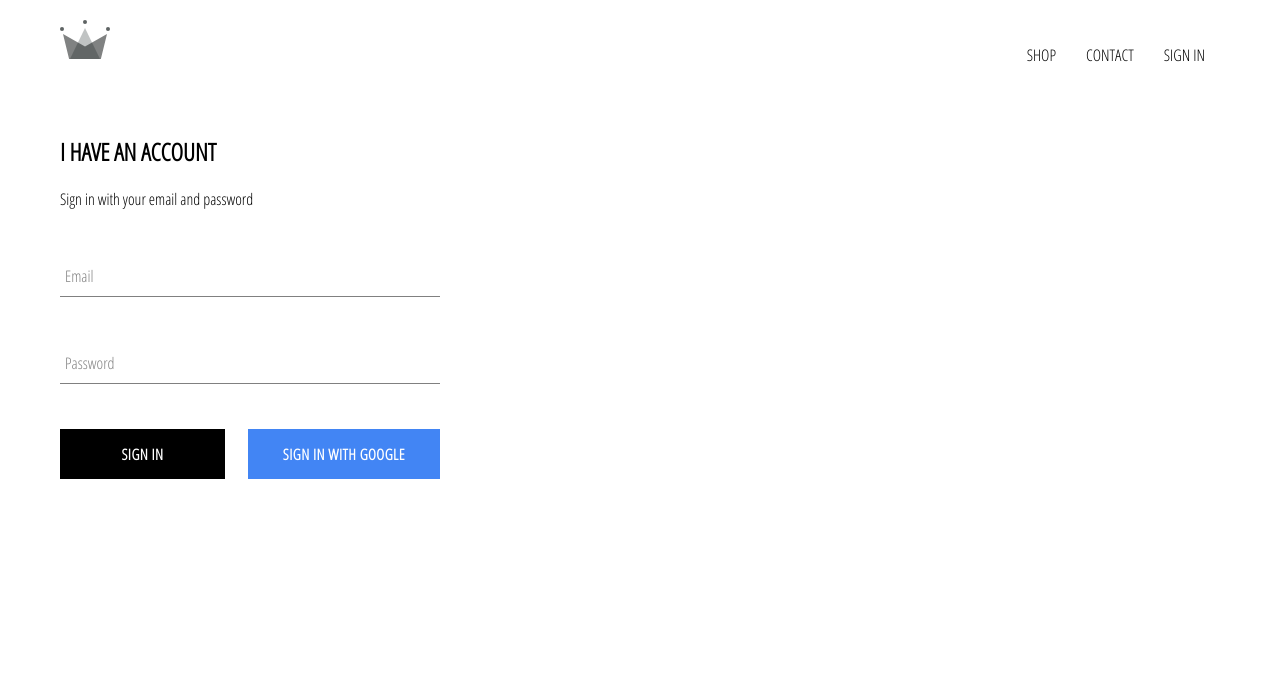
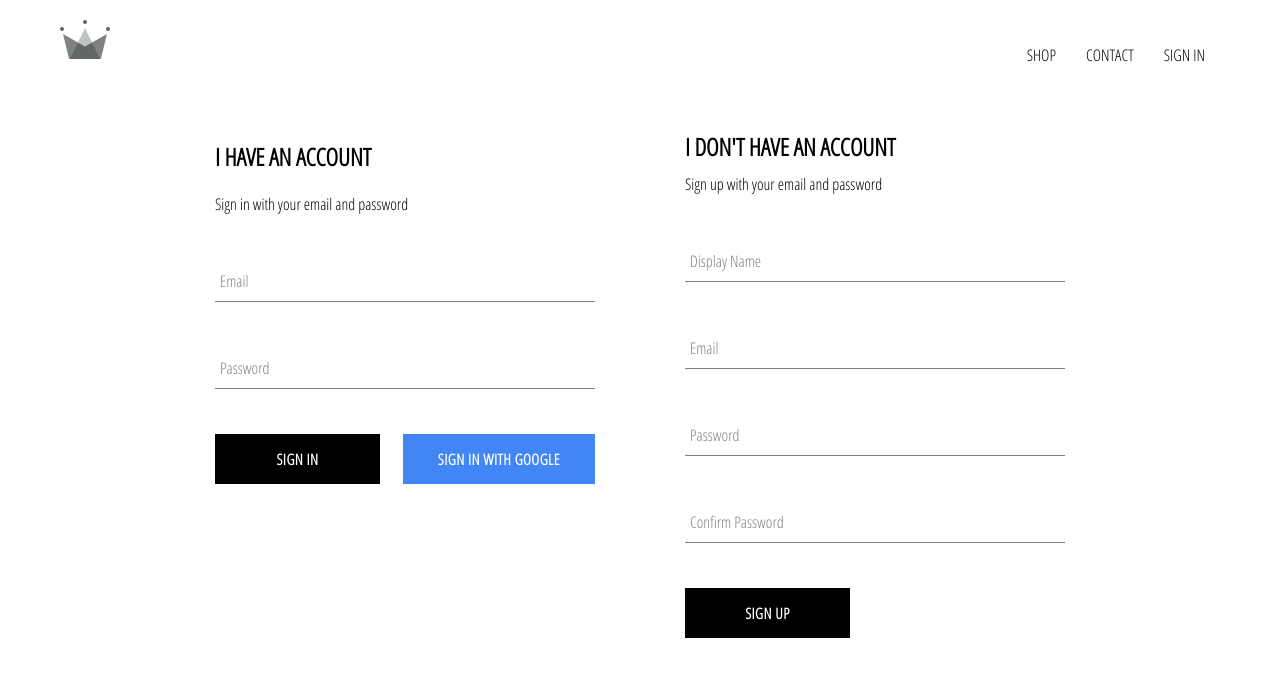
Before and after one commit to IdleScV/crwn-clothing, a React (Create React App) app: page /signin in a window 1280 px wide. Shown: the top 676 px of the page. Built offline with nearby package versions, Linux system fonts and the light colour scheme; no server answers.

Commit message:
Implemented more Firestore + FireAuth
Added signup with email functionality,
User information implmented with firestore
errors: console logs displayName as null even if user is signed in. All other information however, is shown.

```diff
--- a/src/App.js
+++ b/src/App.js
@@ -6,7 +6,7 @@
 import HomePage from './pages/homepage/homepage.component';
 import ShopPage from './pages/shop/shop.component';
 import Header from './components/header/header.component';
-import { auth } from './firebase/firebase.utils';
+import { auth, createUserProfileDocument } from './firebase/firebase.utils';
 
 class App extends React.Component {
 	constructor() {
@@ -17,24 +17,36 @@
 		};
 	}
 
-	unsubscribeFromAuth = null
+	unsubscribeFromAuth = null;
 
 	componentDidMount() {
-		auth.onAuthStateChanged((user) => {
-			this.setState({ currentUser: user });
+		auth.subscribeFromAuth = auth.onAuthStateChanged(async (userAuth) => {
+			if (userAuth) {
+				const userRef = await createUserProfileDocument(userAuth);
 
-			console.log(`user ${user.displayName} is signed in with ${user.email}`);
+				userRef.onSnapshot((snapShot) => {
+					this.setState({
+						currentUser: {
+							id: snapShot.id,
+							...snapShot.data()
+						}
+					});
+				});
+			}
+
+			this.setState({ currentUser: userAuth });
+			await console.log(this.state);
 		});
 	}
 
-	componenetWillUnmount(){
+	componenetWillUnmount() {
 		this.unsubscribeFromAuth();
 	}
 
 	render() {
 		return (
 			<div>
-				<Header currentUser={this.state.currentUser}/>
+				<Header currentUser={this.state.currentUser} />
 				<Switch>
 					<Route exact path="/" component={HomePage} />
 					<Route path="/shop" component={ShopPage} />
--- a/src/components/menu-item/menu-item.component.jsx
+++ b/src/components/menu-item/menu-item.component.jsx
@@ -13,7 +13,7 @@
 		/>
 		<div className="content">
 			<h1 className="title">{title.toUpperCase()}</h1>
-			<spam className="subtitle">SHOP NOW</spam>
+			<span className="subtitle">SHOP NOW</span>
 		</div>
 	</div>
 );
--- /dev/null
+++ b/src/components/sign-up/sign-up.component.jsx
@@ -0,0 +1,90 @@
+import React from 'react';
+import './sign-up.styles.scss';
+
+import FormInput from '../form-input/form-input.component';
+import CustomButton from '../custom-button/custom-button.component';
+
+import { auth, createUserProfileDocument } from '../../firebase/firebase.utils';
+
+class SignUp extends React.Component {
+	constructor() {
+		super();
+
+		this.state = {
+			displayName: '',
+			email: '',
+			password: '',
+			confirmPassword: ''
+		};
+	}
+
+	handleSubmit = async (event) => {
+		event.preventDefault();
+		const { displayName, email, password, confirmPassword } = this.state;
+		//! Checks if password matches
+		if (password !== confirmPassword) {
+			alert(`passwords don't match`);
+			return;
+		}
+
+		try {
+			const { user } = await auth.createUserWithEmailAndPassword(email, password);
+
+			await createUserProfileDocument(user, { displayName });
+
+			this.setState({
+				displayName: '',
+				email: '',
+				password: '',
+				confirmPassword: ''
+			});
+		} catch (error) {
+			console.error(error);
+		}
+	};
+
+	handleChange = (event) => {
+		const { name, value } = event.target;
+		this.setState({ [name]: value });
+	};
+
+	render() {
+		const { displayName, email, password, confirmPassword } = this.state;
+		return (
+			<div className="sign-up">
+				<h2 className="title">I DON'T HAVE AN ACCOUNT</h2>
+				<span>Sign up with your email and password</span>
+				<form className="sign-up-form" onSubmit={this.handleSubmit}>
+					<FormInput
+						type="text"
+						name="displayName"
+						value={displayName}
+						onChange={this.handleChange}
+						label="Display Name"
+						required
+					/>
+					<FormInput type="text" name="email" value={email} onChange={this.handleChange} label="Email" required />
+					<FormInput
+						type="password"
+						name="password"
+						value={password}
+						onChange={this.handleChange}
+						label="Password"
+						required
+					/>
+					<FormInput
+						type="password"
+						name="confirmPassword"
+						value={confirmPassword}
+						onChange={this.handleChange}
+						label="Confirm Password"
+						required
+					/>
+					<CustomButton type="submit">SIGN UP</CustomButton>
+				</form>
+			</div>
+		);
+	}
+}
+
+export default SignUp;
--- /dev/null
+++ b/src/components/sign-up/sign-up.styles.scss
@@ -0,0 +1,9 @@
+.sign-up {
+    display:flex;
+    flex-direction: column;
+    width: 380px;
+
+    .title{
+        margin: 10px 0;
+    }
+}
--- a/src/firebase/firebase.utils.js
+++ b/src/firebase/firebase.utils.js
@@ -3,15 +3,41 @@
 import 'firebase/auth';
 
 const config = {
-    apiKey: "AIzaSyCx_Wpf5T_ztItDdllztjsLsuorrUlRqG8",
-    authDomain: "crwn-db-3a814.firebaseapp.com",
-    databaseURL: "https://crwn-db-3a814.firebaseio.com",
-    projectId: "crwn-db-3a814",
-    storageBucket: "crwn-db-3a814.appspot.com",
-    messagingSenderId: "33422990951",
-    appId: "1:33422990951:web:d8e13fff36743edeb47ec2",
-    measurementId: "G-K1EENJZFHK"
-  }
+	apiKey: 'AIzaSyCx_Wpf5T_ztItDdllztjsLsuorrUlRqG8',
+	authDomain: 'crwn-db-3a814.firebaseapp.com',
+	databaseURL: 'https://crwn-db-3a814.firebaseio.com',
+	projectId: 'crwn-db-3a814',
+	storageBucket: 'crwn-db-3a814.appspot.com',
+	messagingSenderId: '33422990951',
+	appId: '1:33422990951:web:d8e13fff36743edeb47ec2',
+	measurementId: 'G-K1EENJZFHK'
+};
+
+export const createUserProfileDocument = async (userAuth, additionalData) => {
+	if (!userAuth) return;
+
+	const userRef = firestore.doc(`users/${userAuth.uid}`);
+
+	const snapShot = await userRef.get();
+
+	if (!snapShot.exists) {
+		const { displayName, email } = userAuth;
+		const createdAt = new Date();
+
+		try {
+			await userRef.set({
+				displayName,
+				email,
+				createdAt,
+				...additionalData
+			});
+		} catch (error) {
+			console.log('error creating user', error.message);
+		}
+	}
+
+	return userRef;
+};
 
 firebase.initializeApp(config);
 
--- a/src/pages/sign-in-and-sign-up/sign-in-and-sign-up.component.jsx
+++ b/src/pages/sign-in-and-sign-up/sign-in-and-sign-up.component.jsx
@@ -1,11 +1,13 @@
 import React from 'react';
 import SignIn from '../../components/sign-in/sign-in.component';
+import SignUp from '../../components/sign-up/sign-up.component';
 
 import './sign-in-and-sign-up.styles.scss';
 
 const SignInAndSignUpPage = () => (
 	<div className="sign-in-and-sign-up">
 		<SignIn />
+		<SignUp />
 	</div>
 );
 
--- a/src/pages/sign-in-and-sign-up/sign-in-and-sign-up.styles.scss
+++ b/src/pages/sign-in-and-sign-up/sign-in-and-sign-up.styles.scss
@@ -0,0 +1,6 @@
+.sign-in-and-sign-up {
+	width: 850px;
+	display: flex;
+	justify-content: space-between;
+	margin: 30px auto;
+}
```
